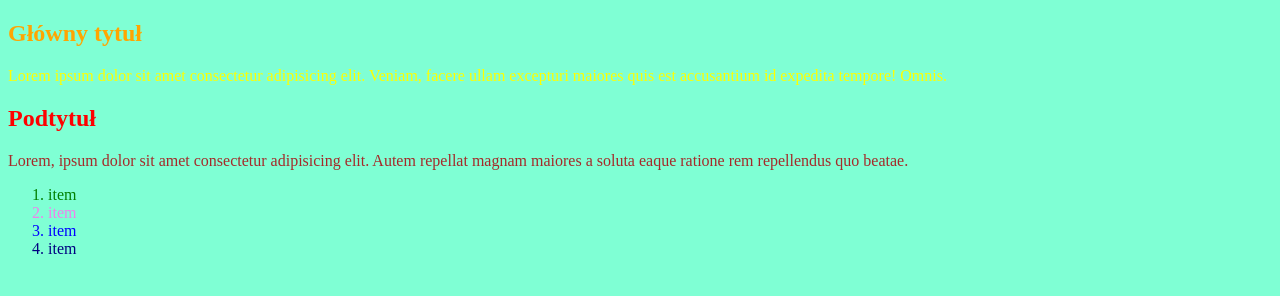
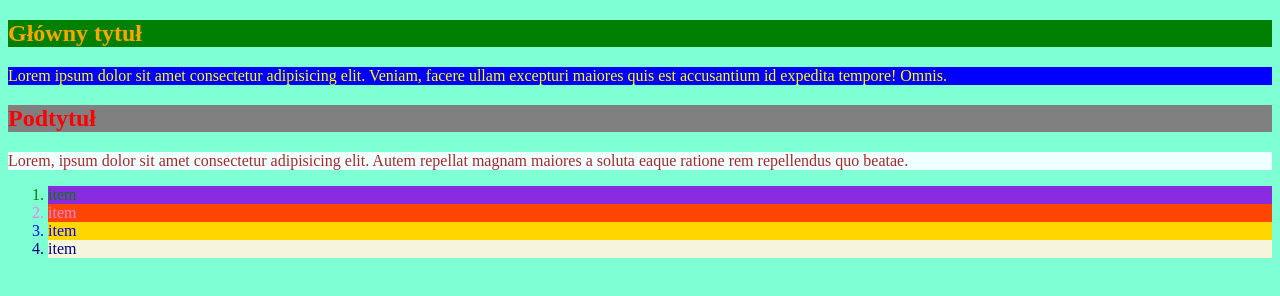
Before and after one commit to wierzbaninho/kolory-tla-czcionek, a plain HTML site: page index.html in a window 1280 px wide. Drawn offline with Linux system fonts and the light colour scheme.

Commit message:
finalna poprawna wersja

```diff
--- a/css/style.css
+++ b/css/style.css
@@ -3,33 +3,33 @@ body {
 }
 
 h1 {
-    color: orange;
+    color: orange; background-color: green;
 }
 
 .p1 {
-    color: yellow;
+    color: yellow; background-color: blue;
 }
 
 h2 {
-    color: red;
+    color: red; background-color: gray;
 }
 
 .p2 {
-    color: brown;
+    color: brown; background-color: azure;
 }
 
 #item-1 {
-    color: green;
+    color: green; background-color: blueviolet;
 }
 
 #item-2 {
-    color: violet;
+    color: violet; background-color: orangered;
 }
 
 #item-3 {
-    color: blue;
+    color: blue; background-color: gold;
 }
 
 #item-4 {
-    color: navy;
+    color: navy; background-color: beige;
 }
```
